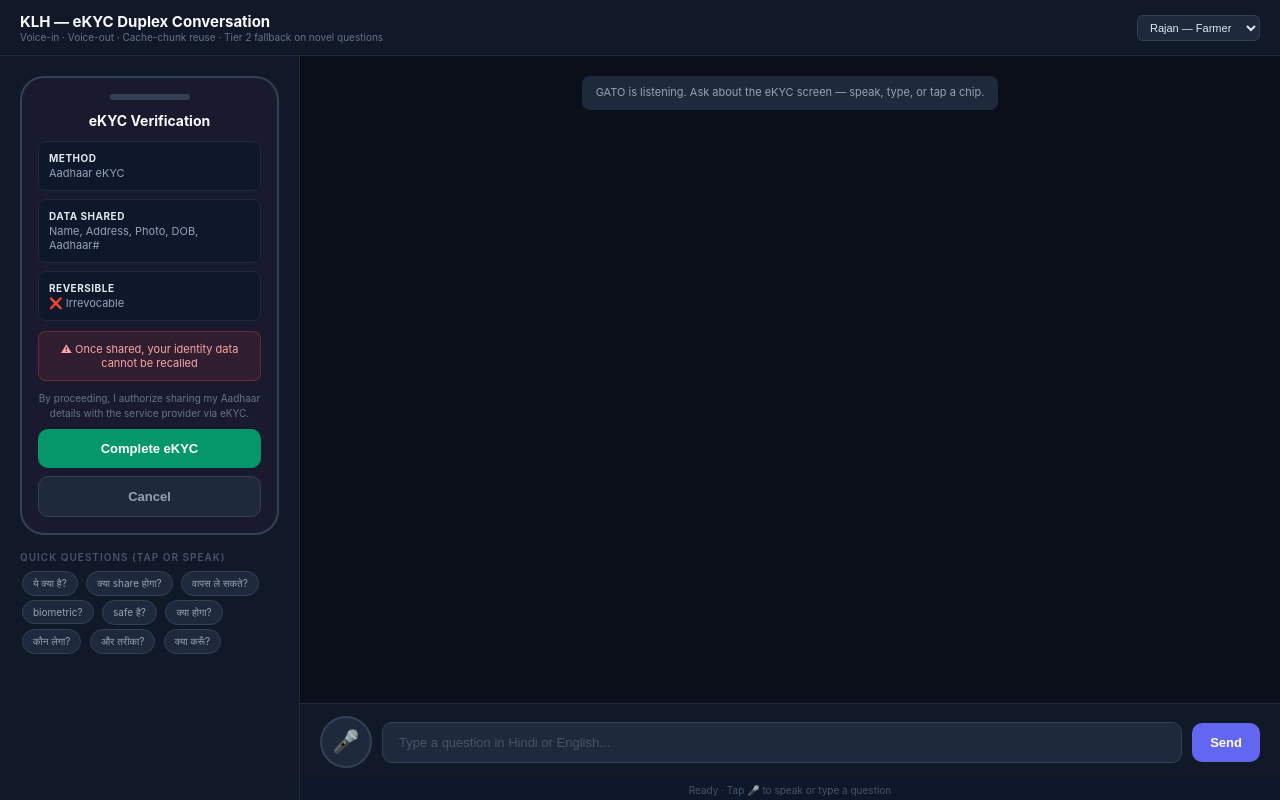
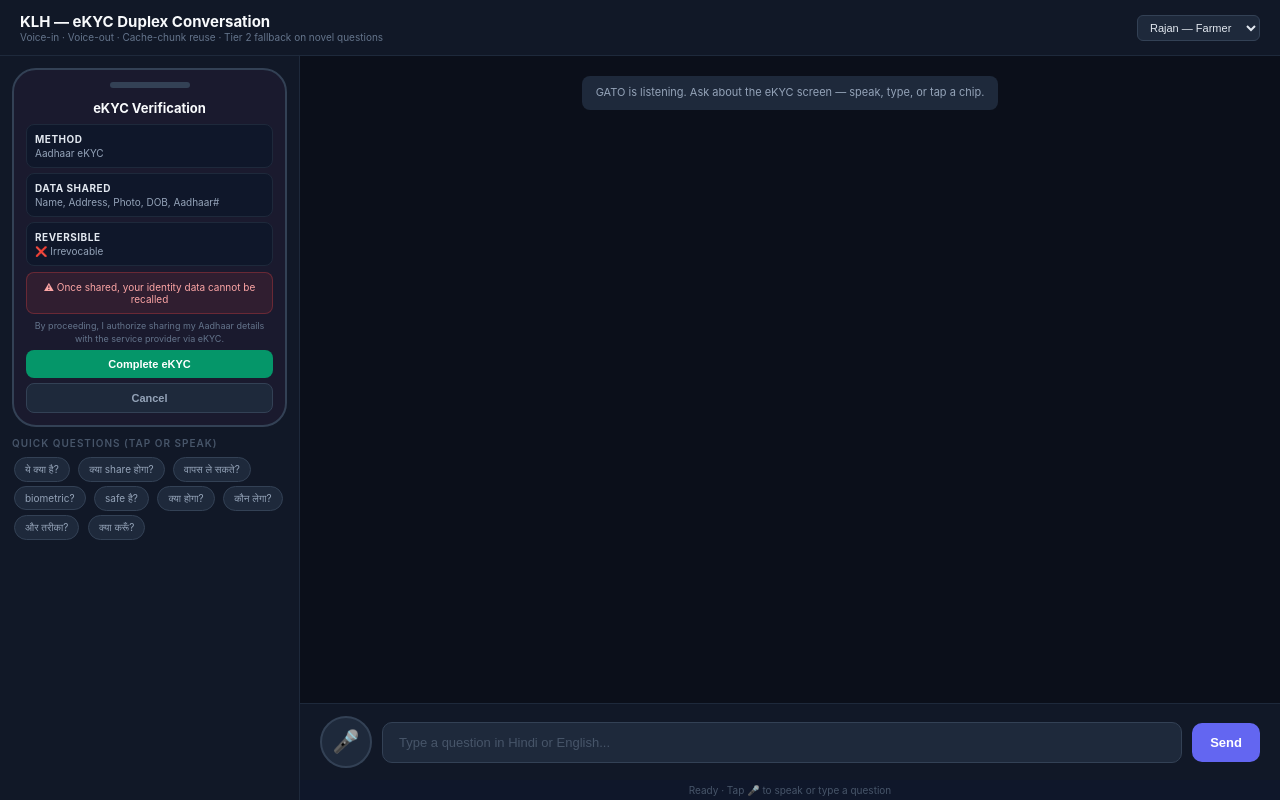
Before and after one commit to saxllc/journey-intelligence, a website: page demo/ekyc-duplex.html in a window 1280 px wide. Drawn offline with Linux system fonts and the light colour scheme.

Commit message:
fix: ekyc-duplex scroll + compact left pane

```diff
--- a/demo/ekyc-duplex.html
+++ b/demo/ekyc-duplex.html
@@ -12,27 +12,27 @@
 .top-bar .sub{font-size:10px;color:#64748B}
 .config{display:flex;gap:8px;align-items:center}
 .config select{background:#1E293B;border:1px solid #334155;color:#E2E8F0;padding:5px 8px;border-radius:6px;font-size:11px}
-.layout{display:grid;grid-template-columns:300px 1fr;flex:1;overflow:hidden}
+.layout{display:grid;grid-template-columns:300px 1fr;flex:1;min-height:0}
 /* Left: eKYC screen mock */
-.screen-mock{background:#111827;border-right:1px solid #1E293B;padding:20px;overflow-y:auto}
-.phone-frame{background:#1a1a2e;border:2px solid #334155;border-radius:24px;padding:16px;max-width:280px;margin:0 auto}
+.screen-mock{background:#111827;border-right:1px solid #1E293B;padding:12px;display:flex;flex-direction:column;height:100%;overflow:hidden}
+.phone-frame{background:#1a1a2e;border:2px solid #334155;border-radius:24px;padding:12px;max-width:280px;margin:0 auto;flex-shrink:1;overflow-y:auto}
 .phone-notch{width:80px;height:6px;background:#334155;border-radius:3px;margin:0 auto 12px}
-.screen-title{font-size:14px;font-weight:700;color:#F8FAFC;text-align:center;margin-bottom:12px}
-.screen-field{background:#0F172A;border:1px solid #1E293B;border-radius:8px;padding:10px;margin-bottom:8px;font-size:11px;color:#94A3B8}
+.screen-title{font-size:13px;font-weight:700;color:#F8FAFC;text-align:center;margin-bottom:8px}
+.screen-field{background:#0F172A;border:1px solid #1E293B;border-radius:8px;padding:8px;margin-bottom:5px;font-size:10px;color:#94A3B8}
 .screen-field strong{color:#E2E8F0;display:block;margin-bottom:2px;font-size:10px;text-transform:uppercase;letter-spacing:.5px}
-.screen-warn{background:rgba(239,68,68,.1);border:1px solid rgba(239,68,68,.3);border-radius:8px;padding:10px;font-size:11px;color:#FCA5A5;text-align:center;margin:10px 0}
-.screen-consent{font-size:10px;color:#64748B;text-align:center;margin-top:10px;line-height:1.5}
-.screen-btn{display:block;width:100%;padding:12px;border-radius:10px;font-size:13px;font-weight:600;border:none;margin-top:8px;cursor:default}
+.screen-warn{background:rgba(239,68,68,.1);border:1px solid rgba(239,68,68,.3);border-radius:8px;padding:8px;font-size:10px;color:#FCA5A5;text-align:center;margin:6px 0}
+.screen-consent{font-size:9px;color:#64748B;text-align:center;margin-top:6px;line-height:1.4}
+.screen-btn{display:block;width:100%;padding:8px;border-radius:8px;font-size:11px;font-weight:600;border:none;margin-top:5px;cursor:default}
 .btn-proceed{background:#059669;color:#FFF}
 .btn-cancel{background:#1E293B;color:#94A3B8;border:1px solid #334155}
-.intent-chips{margin-top:16px}
+.intent-chips{margin-top:10px;flex-shrink:0}
 .intent-chips-title{font-size:10px;color:#475569;text-transform:uppercase;letter-spacing:1px;margin-bottom:6px;font-weight:600}
 .chip{display:inline-block;background:#1E293B;border:1px solid #334155;border-radius:16px;padding:5px 10px;font-size:10px;color:#94A3B8;margin:2px;cursor:pointer;transition:all .15s}
 .chip:hover{background:#334155;color:#E2E8F0}
 .chip.used{border-color:#059669;color:#34D399}
 /* Right: conversation */
-.conv-area{display:flex;flex-direction:column;height:100%}
-.messages{flex:1;overflow-y:auto;padding:20px;display:flex;flex-direction:column;gap:12px}
+.conv-area{display:flex;flex-direction:column;height:100%;min-height:0;overflow:hidden}
+.messages{flex:1;overflow-y:auto;padding:20px;display:flex;flex-direction:column;gap:12px;min-height:0}
 .msg{max-width:85%;padding:12px 16px;border-radius:14px;font-size:13px;line-height:1.6;position:relative}
 .msg.system{background:#1E293B;color:#94A3B8;align-self:center;max-width:90%;text-align:center;font-size:11px;border-radius:8px;padding:8px 14px}
 .msg.user{background:#4F46E5;color:#FFF;align-self:flex-end;border-bottom-right-radius:4px}
```
